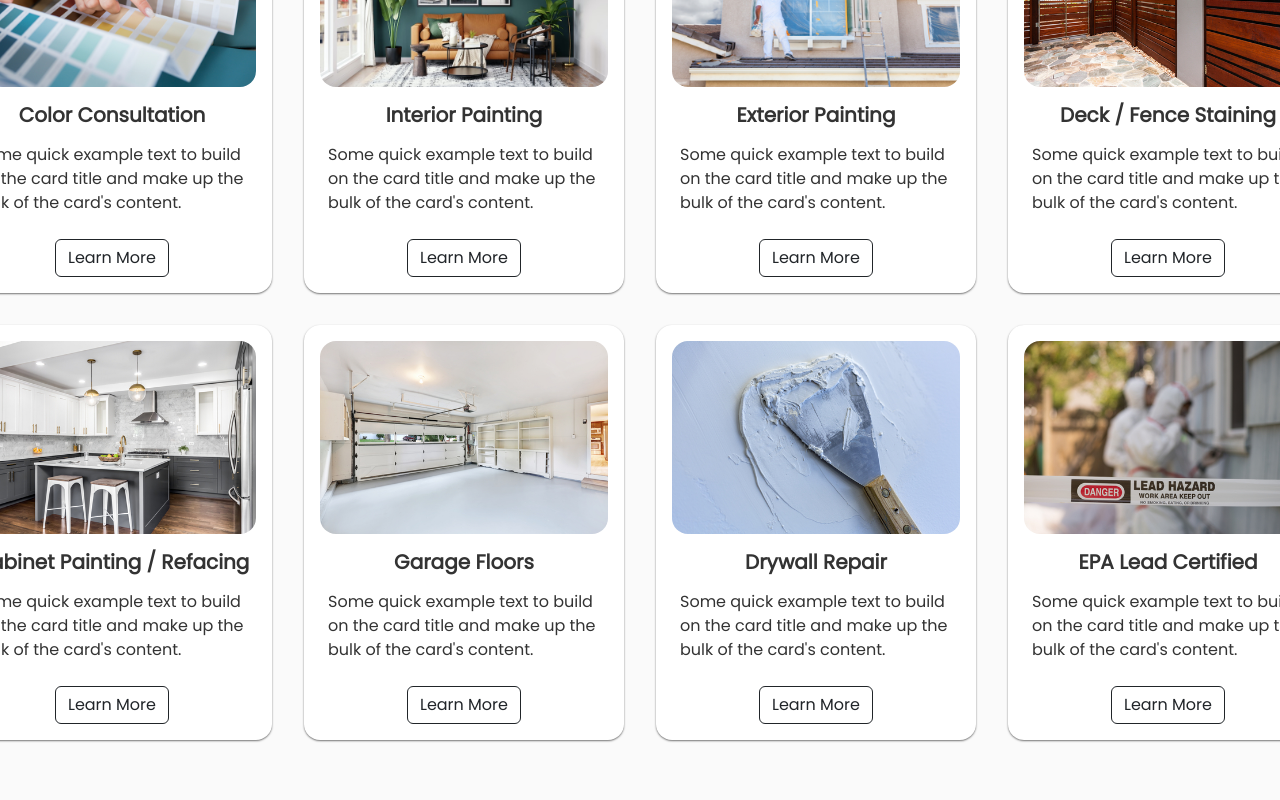
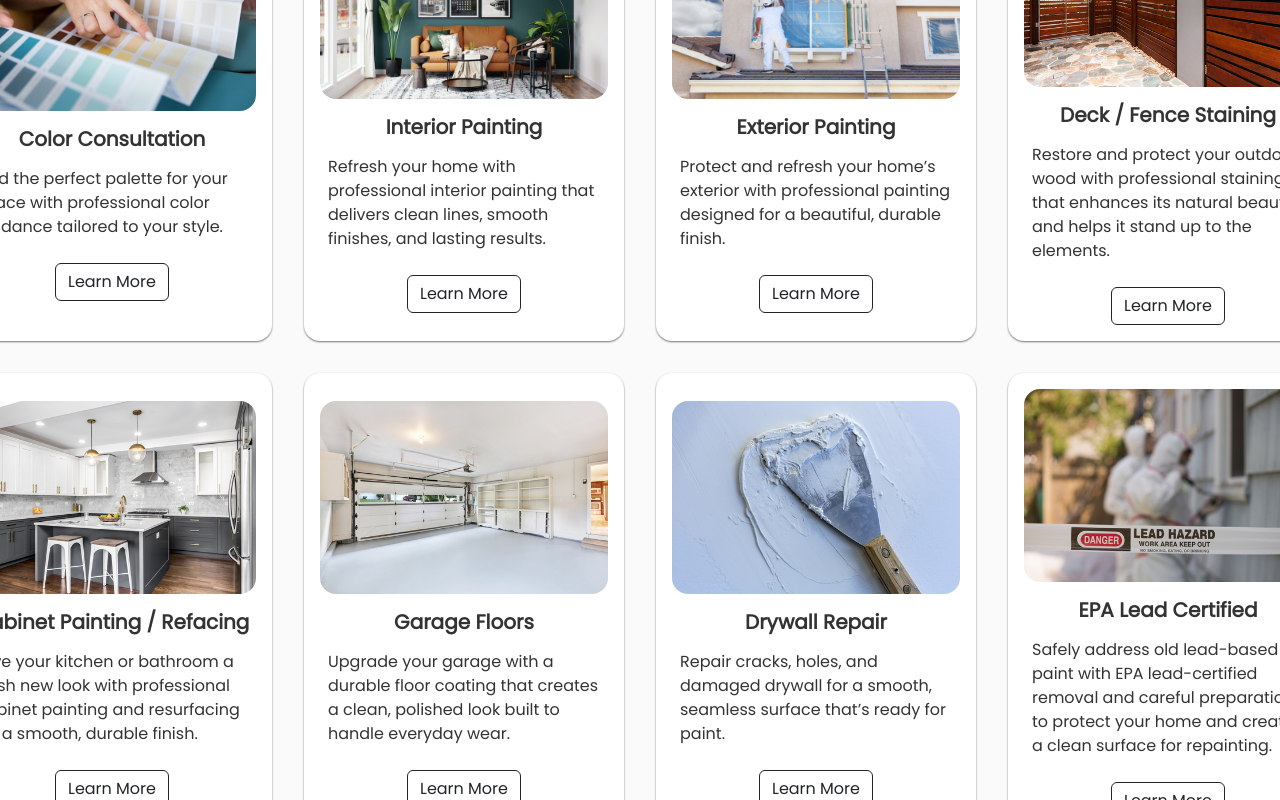
Before and after one commit to TMcKenna19/zenco-structures, a React (Create React App) app in the folder client/: page /residential in a window 1280 px wide. Shown: the part 960-1760 px from the top of the page. Built offline with nearby package versions, Linux system fonts and the light colour scheme.

Commit message:
service card copy updated

```diff
--- a/client/src/components/Residential.jsx
+++ b/client/src/components/Residential.jsx
@@ -28,7 +28,7 @@ const residentialServices = [
       image: colorSelection,
       alt: "color cards",
       description:
-        "Some quick example text to build on the card title and make up the bulk of the card's content.",
+        "Find the perfect palette for your space with professional color guidance tailored to your style.",
       link: "/colorconsult",
     },
     {
@@ -37,7 +37,7 @@ const residentialServices = [
       image: greenRoom,
       alt: "interior painters",
       description:
-        "Some quick example text to build on the card title and make up the bulk of the card's content.",
+        "Refresh your home with professional interior painting that delivers clean lines, smooth finishes, and lasting results.",
       link: "/interiorpaint",
     },
     {
@@ -46,7 +46,7 @@ const residentialServices = [
       image: extPainter,
       alt: "exterior painter",
       description:
-        "Some quick example text to build on the card title and make up the bulk of the card's content.",
+        "Protect and refresh your home’s exterior with professional painting designed for a beautiful, durable finish.",
       link: "/exteriorpaint",
     },
     {
@@ -55,7 +55,7 @@ const residentialServices = [
       image: woodFence,
       alt: "wood deck",
       description:
-        "Some quick example text to build on the card title and make up the bulk of the card's content.",
+        "Restore and protect your outdoor wood with professional staining that enhances its natural beauty and helps it stand up to the elements.",
       link: "/deckfence",
     },
     {
@@ -64,7 +64,7 @@ const residentialServices = [
       image: cabinets,
       alt: "painted cabinets",
       description:
-        "Some quick example text to build on the card title and make up the bulk of the card's content.",
+        "Give your kitchen or bathroom a fresh new look with professional cabinet painting and resurfacing for a smooth, durable finish.",
       link: "/cabinets",
     },
     {
@@ -73,7 +73,7 @@ const residentialServices = [
       image: garage,
       alt: "garage floor",
       description:
-        "Some quick example text to build on the card title and make up the bulk of the card's content.",
+        "Upgrade your garage with a durable floor coating that creates a clean, polished look built to handle everyday wear.",
       link: "/garagefloors",
     },
     {
@@ -82,7 +82,7 @@ const residentialServices = [
       image: trowl,
       alt: "drywall repair",
       description:
-        "Some quick example text to build on the card title and make up the bulk of the card's content.",
+        "Repair cracks, holes, and damaged drywall for a smooth, seamless surface that’s ready for paint.",
       link: "/drywall",
     },
     {
@@ -91,7 +91,7 @@ const residentialServices = [
       image: leadHazard,
       alt: "lead test",
       description:
-        "Some quick example text to build on the card title and make up the bulk of the card's content.",
+        "Safely address old lead-based paint with EPA lead-certified removal and careful preparation to protect your home and create a clean surface for repainting.",
       link: "/leadtest",
     },
 ];
```
